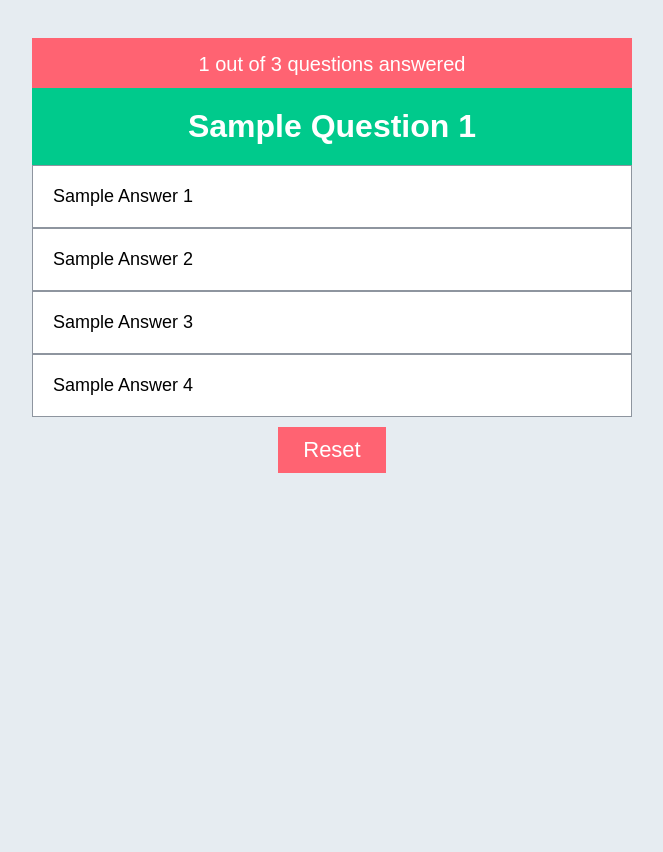
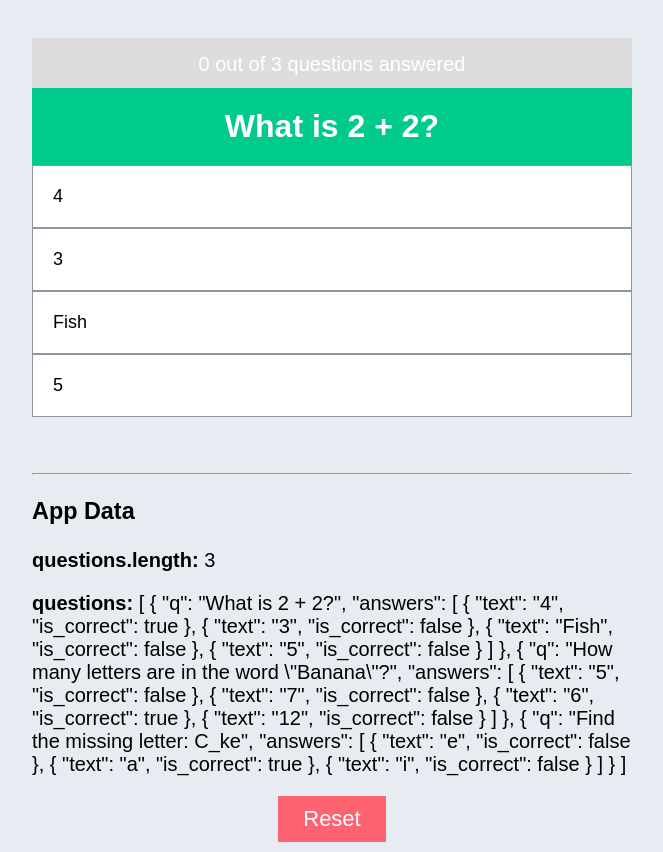
Before and after one commit to WebDevelopUa/vue3-quiz, a Vue app: page / in a window 1280 px wide. Shown: the whole page, without its empty margins (308-971 px from the left). Before the commit the page ends 800 px from the top, so only its background shows below. Built offline with nearby package versions, Linux system fonts and the light colour scheme.

Commit message:
Improve Questions component

```diff
--- a/src/App.vue
+++ b/src/App.vue
@@ -1,7 +1,12 @@
 <template>
   <div class="ctr">
 
-    <Questions v-if="questionsAnswered < questions.length"/>
+    <Questions v-if="questionsAnswered < questions.length"
+               :questionsProp="questions"
+               :questionsAnsweredProp="questionsAnswered"
+               @question-answered="questionsAnsweredFn"
+    />
+
     <Result v-else/>
 
     <button type="button" class="reset-btn">Reset</button>
@@ -19,6 +24,7 @@ export default {
   data() {
     return {
       questionsAnswered: 0,
+      totalCorrect: 0,
       questions: [
         {
           q: 'What is 2 + 2?',
@@ -95,6 +101,19 @@ export default {
         }
       ]
     }
+  },
+  methods: {
+    // accepting a value emitted by event @questions-answered="questionsAnsweredFn"
+    questionsAnsweredFn(is_correct) {
+      console.log('... questionsAnsweredFn() ...', is_correct)
+
+      if (is_correct) {
+        this.totalCorrect++
+      }
+
+      this.questionsAnswered++
+    }
   }
+
 }
 </script>
--- a/src/components/Questions.vue
+++ b/src/components/Questions.vue
@@ -1,23 +1,60 @@
 <template>
   <div class="questions-ctr">
+
     <div class="progress">
-      <div class="bar"></div>
-      <div class="status">1 out of 3 questions answered</div>
-    </div>
-    <div class="single-question">
-      <div class="question">Sample Question 1</div>
-      <div class="answers">
-        <div class="answer">Sample Answer 1</div>
-        <div class="answer">Sample Answer 2</div>
-        <div class="answer">Sample Answer 3</div>
-        <div class="answer">Sample Answer 4</div>
+      <div class="bar"
+           :style="{width: `${questionsAnsweredProp / questionsProp.length * 100}%` }"></div>
+      <div class="status">
+        {{ questionsAnsweredProp }} out of
+        {{ questionsProp.length }} questions answered
       </div>
     </div>
+    <div class="single-question"
+         v-for="(question, questionIndex) in questionsProp"
+         :key="question.q"
+         v-show="questionsAnsweredProp === questionIndex"
+    >
+      <div class="question">
+        {{ question.q }}
+      </div>
+      <div class="answers">
+        <div class="answer"
+             v-for="answer in question.answers"
+             :key="answer.text"
+             @click.prevent="selectAnswer(answer.is_correct)"
+        >
+          {{ answer.text }}
+        </div>
+      </div>
+    </div>
+
+    <br/>
+    <br/>
+    <hr/>
+
+    <div>
+      <h3>App Data</h3>
+      <p><strong>questions.length:</strong> {{ questionsProp.length }}</p>
+      <p><strong>questions:</strong> {{ questionsProp }}</p>
+    </div>
+
   </div>
 </template>
 
 <script>
 export default {
-  name: "Questions"
+  name: "Questions",
+  props: {
+    questionsProp: {type: Array, required: true},
+    questionsAnsweredProp: {type: Number, required: true}
+  },
+  emits: ['question-answered'],
+  methods: {
+    selectAnswer(is_correct) {
+      console.log('... selectAnswer() ...', is_correct)
+      this.$emit("question-answered", is_correct
+      )
+    }
+  }
 }
 </script>
```
